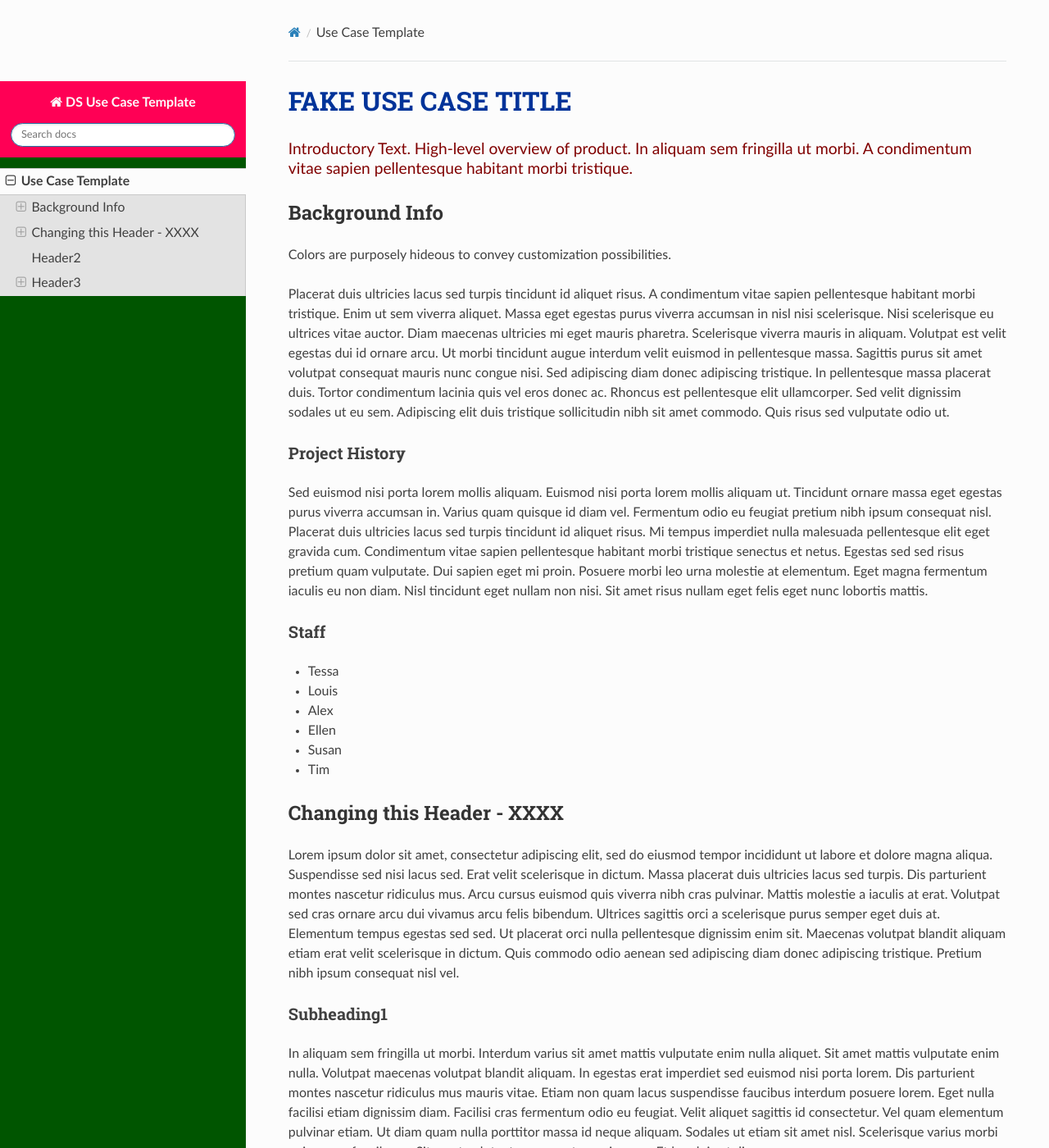
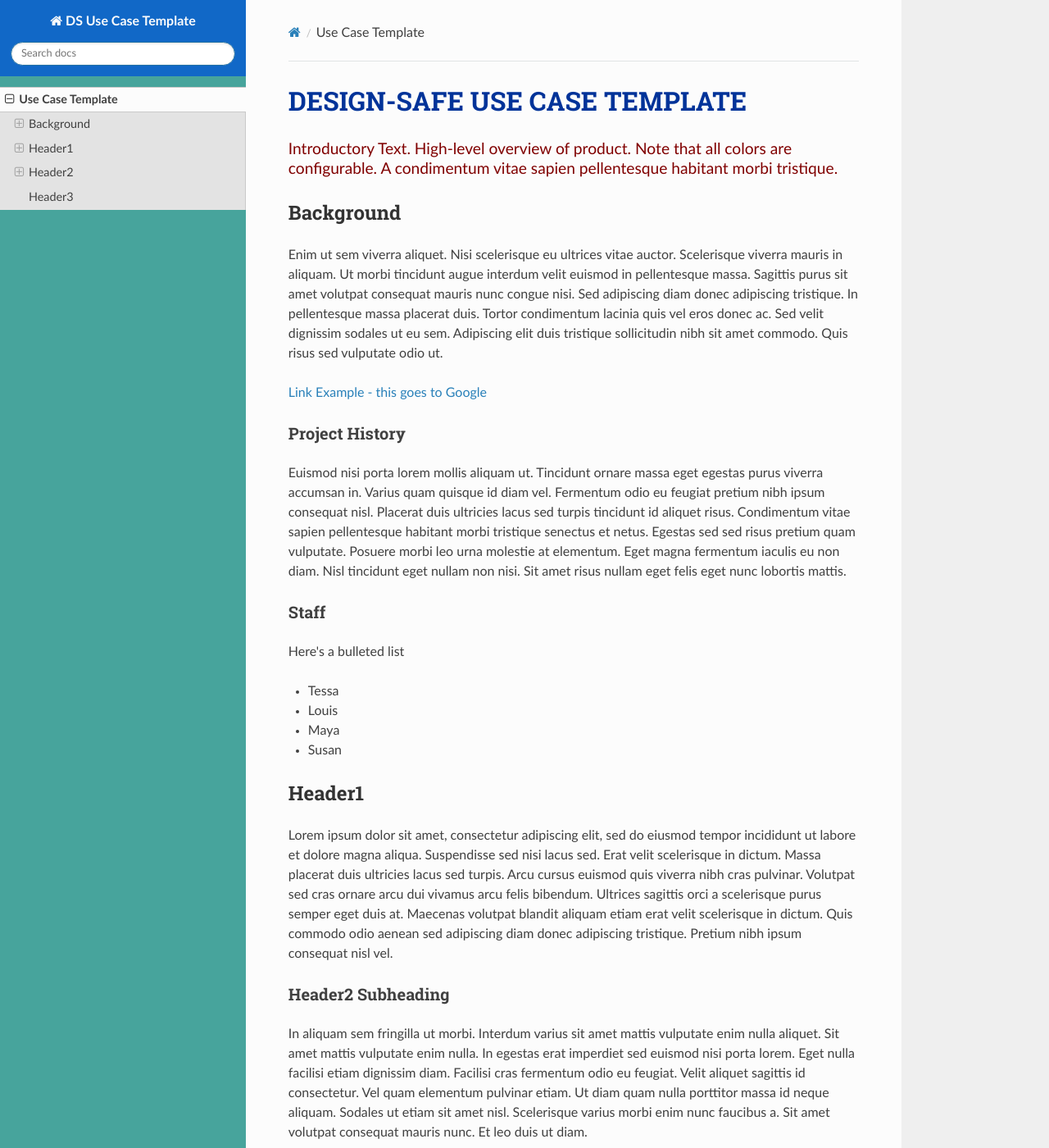
Before and after one commit to zwyll/DS_Use_Case_template, an MkDocs documentation site: the page built from docs/index.md, in a window 1280 px wide and 1400 px high. Shown: the whole window at 82% size. Built offline with MkDocs 1.6.1, drawn with Linux system fonts in a browser that asks for light colours; nearby versions of some CDN libraries; some of the changed text lies outside the part shown.

```diff
--- a/docs/css/extra.css
+++ b/docs/css/extra.css
@@ -1,28 +1,32 @@
+/* Style Sheet */
 
-/* Hideous Style Sheet */
+/* Colors:
+	red da756f
+	green 48a59d
+	white fdfefd
+	blue 1269c8
+*/
 
-.wy-side-nav-search {background-color:#FF0055}
-.wy-nav-side.stickynav {background-color:#005500}  /* weird green */
-.wy-menu {background-color: #040545}
-.wy-menu wy-menu-vertical {background-color: #040545}
-.wy-nav-content { max-width: 100%; }
+.wy-side-nav-search {background-color:#1168c7}
+.wy-nav-side.stickynav {background-color:#47a49c}
+/* .wy-menu {background-color: #fdfefd} */
+/* .wy-menu wy-menu-vertical {background-color: #fdfefd} */
+/* .wy-nav-content { max-width: 100%; } */
+
+h1 {
+    font-size: 2em;
+    color: #039;
+    text-transform: uppercase;
+	line-height:1.5;
+}
 
 h2 {
     color: #333333;
 }
 
-h1 {
-    font-size: 2em;
-    color: #039;
-    font-family: "Roboto Slab","ff-tisa-web-pro","Georgia",Arial,sans-serif;
-    text-transform: uppercase;
-	line-height:1.5;
-}
-
 .pagetitle {
     font-size: 2em;
     color: #039;
-    font-family: "Roboto Slab","ff-tisa-web-pro","Georgia",Arial,sans-serif;
     text-transform: uppercase;
 	line-height:1.5;
 }
@@ -33,79 +37,3 @@ h1 {
 }
 
 code { color: maroon; white-space: nowrap; }
-
-.userguidetitle	{font-size:225%;font-weight:bold;}
-
-.job-script	{background-color:#efd5bf;color:black;font-size:.9em;padding:10px;overflow:auto;}
-.cmd-line	{background-color:#e4edf6;color:black;font-size:.9em;padding:10px;overflow:auto;}
-.syntax		{background-color:#dddddd;color:black;font-size:.9em;}
-
-.msg-alert	{background-color:#cccccc;padding:10px;font-weight:bold;border-style:solid;border-width:1px;overflow:auto;}
-.msg-info	{padding:10px;font-weight:bold;border-style:solid;border-width:1px;overflow:auto;}
-
-li.toctree-l1	{text-indent:0px;font-size: 1.1em;}
-li.toctree-l2	{text-indent:0px;font-size:1.0em;}
-li.toctree-l3	{text-indent:.9px;}
-
-a.toctree-l1	{text-indent:0px;font-size:1.0em;font-weight:bold;color:orange;}
-a.toctree-l2	{text-indent:10px;font-size:.8em;}
-a.toctree-l3	{text-indent:15px;font-size:.7em;font-weight:bold;color:darkblue;}
-
-
-/* THEME STYLE ADDITIONS */
-
-.rst-content img {
-    border: 1px solid #404040; /* from `body { color }` via `theme.css` */
-}
-
-
-/* CMS */
-
-/* Position navigation at expected initial height as soon as possible */
-/* FAQ: This style be overriden by JavaScript on load, resize, and scroll */
-nav.stickynav {
-    /* Override `top: 0` (in `theme.css`) */
-    top: 99px;
-}
-
-/* Style the header only as necessary */
-/* TODO: Prevent the need for this ruleset (see directions within) */
-#frontera-top-nav {
-    /* Prevent header size change based on content height */
-    /* RFE: Update User Guides sidebar navigation to not require JavaScript */
-    /* WARNING: If header height changes, then this number must change */
-    min-height: 99px;
-
-    /* TODO: Make this be styled by the custom element */
-    /* SEE: https://developer.mozilla.org/en-US/docs/Web/CSS/:host() */
-    /* SEE: https://github.com/w3c/webcomponents/issues/426 */
-    display: block;
-
-    /* TODO: Remove this when `frontera-cms` has this color set on `cms-branded-navigation` */
-    background-color: rgb(51, 51, 51);
-}
-
-/* FP-245: On mobile, position portal nav toggle so docs nav doesn't cover it */
-/*
-.s-header .navbar-toggle {
-    ???
-}
-*/
-
-/* Prevent User Guide styles from affecting header styles */
-.s-header a:visited {
-    /* Override `color: …` (from `theme.css`) */
-    color: unset;
-}
-.branding-header img,
-.s-header img {
-    /* Override `max-width: 100%` (via `img` from `theme.css`) */
-    max-width: unset;
-}
-@media screen and (max-width: 768px) {
-    .branding-header img,
-    .s-header img {
-        /* Override `max-width: 100%` (via `img` from `theme.css` at `max-width: 768px`) */
-        width: unset;
-    }
-}
--- a/docs/index.md
+++ b/docs/index.md
@@ -1,49 +1,49 @@
-# Fake Use Case Title
+# Design-Safe Use Case Template
 
-<p class="intro-text">Introductory Text.  High-level overview of product.  In aliquam sem fringilla ut morbi.  A condimentum vitae sapien pellentesque habitant morbi tristique.</p>
+<p class="intro-text">Introductory Text.  High-level overview of product. Note that all colors are configurable. A condimentum vitae sapien pellentesque habitant morbi tristique.</p>
 
-## Background Info
+## Background
 
-Colors are purposely hideous to convey customization possibilities.
+Enim ut sem viverra aliquet.  Nisi scelerisque eu ultrices vitae auctor. Scelerisque viverra mauris in aliquam.  Ut morbi tincidunt augue interdum velit euismod in pellentesque massa. Sagittis purus sit amet volutpat consequat mauris nunc congue nisi. Sed adipiscing diam donec adipiscing tristique.  In pellentesque massa placerat duis. Tortor condimentum lacinia quis vel eros donec ac. Sed velit dignissim sodales ut eu sem. Adipiscing elit duis tristique sollicitudin nibh sit amet commodo. Quis risus sed vulputate odio ut.
 
-Placerat duis ultricies lacus sed turpis tincidunt id aliquet risus. A condimentum vitae sapien pellentesque habitant morbi tristique. Enim ut sem viverra aliquet. Massa eget egestas purus viverra accumsan in nisl nisi scelerisque. Nisi scelerisque eu ultrices vitae auctor. Diam maecenas ultricies mi eget mauris pharetra. Scelerisque viverra mauris in aliquam. Volutpat est velit egestas dui id ornare arcu. Ut morbi tincidunt augue interdum velit euismod in pellentesque massa. Sagittis purus sit amet volutpat consequat mauris nunc congue nisi. Sed adipiscing diam donec adipiscing tristique.  In pellentesque massa placerat duis. Tortor condimentum lacinia quis vel eros donec ac. Rhoncus est pellentesque elit ullamcorper. Sed velit dignissim sodales ut eu sem. Adipiscing elit duis tristique sollicitudin nibh sit amet commodo. Quis risus sed vulputate odio ut.
+[Link Example - this goes to Google](http://www.google.com)
 
 ### Project History
 
-Sed euismod nisi porta lorem mollis aliquam. Euismod nisi porta lorem mollis aliquam ut. Tincidunt ornare massa eget egestas purus viverra accumsan in. Varius quam quisque id diam vel. Fermentum odio eu feugiat pretium nibh ipsum consequat nisl. Placerat duis ultricies lacus sed turpis tincidunt id aliquet risus. Mi tempus imperdiet nulla malesuada pellentesque elit eget gravida cum.  Condimentum vitae sapien pellentesque habitant morbi tristique senectus et netus. Egestas sed sed risus pretium quam vulputate. Dui sapien eget mi proin. Posuere morbi leo urna molestie at elementum. Eget magna fermentum iaculis eu non diam. Nisl tincidunt eget nullam non nisi. Sit amet risus nullam eget felis eget nunc lobortis mattis.
+Euismod nisi porta lorem mollis aliquam ut. Tincidunt ornare massa eget egestas purus viverra accumsan in. Varius quam quisque id diam vel. Fermentum odio eu feugiat pretium nibh ipsum consequat nisl. Placerat duis ultricies lacus sed turpis tincidunt id aliquet risus. Condimentum vitae sapien pellentesque habitant morbi tristique senectus et netus. Egestas sed sed risus pretium quam vulputate. Posuere morbi leo urna molestie at elementum. Eget magna fermentum iaculis eu non diam. Nisl tincidunt eget nullam non nisi. Sit amet risus nullam eget felis eget nunc lobortis mattis.
 
 ### Staff
 
+Here's a bulleted list
+
 * Tessa
 * Louis
-* Alex
-* Ellen
+* Maya
 * Susan
-* Tim
 
 
-## Changing this Header - XXXX
+## Header1
 
-Lorem ipsum dolor sit amet, consectetur adipiscing elit, sed do eiusmod tempor incididunt ut labore et dolore magna aliqua. Suspendisse sed nisi lacus sed. Erat velit scelerisque in dictum.  Massa placerat duis ultricies lacus sed turpis.  Dis parturient montes nascetur ridiculus mus.  Arcu cursus euismod quis viverra nibh cras pulvinar. Mattis molestie a iaculis at erat. Volutpat sed cras ornare arcu dui vivamus arcu felis bibendum. Ultrices sagittis orci a scelerisque purus semper eget duis at. Elementum tempus egestas sed sed. Ut placerat orci nulla pellentesque dignissim enim sit. Maecenas volutpat blandit aliquam etiam erat velit scelerisque in dictum. Quis commodo odio aenean sed adipiscing diam donec adipiscing tristique. Pretium nibh ipsum consequat nisl vel.
+Lorem ipsum dolor sit amet, consectetur adipiscing elit, sed do eiusmod tempor incididunt ut labore et dolore magna aliqua. Suspendisse sed nisi lacus sed. Erat velit scelerisque in dictum.  Massa placerat duis ultricies lacus sed turpis. Arcu cursus euismod quis viverra nibh cras pulvinar.  Volutpat sed cras ornare arcu dui vivamus arcu felis bibendum. Ultrices sagittis orci a scelerisque purus semper eget duis at. Maecenas volutpat blandit aliquam etiam erat velit scelerisque in dictum. Quis commodo odio aenean sed adipiscing diam donec adipiscing tristique. Pretium nibh ipsum consequat nisl vel.
 
-### Subheading1
+### Header2 Subheading
 
-In aliquam sem fringilla ut morbi. Interdum varius sit amet mattis vulputate enim nulla aliquet. Sit amet mattis vulputate enim nulla. Volutpat maecenas volutpat blandit aliquam. In egestas erat imperdiet sed euismod nisi porta lorem. Dis parturient montes nascetur ridiculus mus mauris vitae. Etiam non quam lacus suspendisse faucibus interdum posuere lorem. Eget nulla facilisi etiam dignissim diam.  Facilisi cras fermentum odio eu feugiat. Velit aliquet sagittis id consectetur. Vel quam elementum pulvinar etiam.  Ut diam quam nulla porttitor massa id neque aliquam. Sodales ut etiam sit amet nisl.  Scelerisque varius morbi enim nunc faucibus a. Sit amet volutpat consequat mauris nunc. Et leo duis ut diam.
+In aliquam sem fringilla ut morbi. Interdum varius sit amet mattis vulputate enim nulla aliquet. Sit amet mattis vulputate enim nulla.  In egestas erat imperdiet sed euismod nisi porta lorem. Eget nulla facilisi etiam dignissim diam.  Facilisi cras fermentum odio eu feugiat. Velit aliquet sagittis id consectetur. Vel quam elementum pulvinar etiam.  Ut diam quam nulla porttitor massa id neque aliquam. Sodales ut etiam sit amet nisl.  Scelerisque varius morbi enim nunc faucibus a. Sit amet volutpat consequat mauris nunc. Et leo duis ut diam.
 
 ## Header2
 
 Morbi tristique senectus et netus et. Tristique senectus et netus et malesuada fames.  Eu mi bibendum neque egestas congue quisque. Id consectetur purus ut faucibus pulvinar elementum integer enim. Nunc consequat interdum varius sit amet mattis vulputate enim nulla.  Porta nibh venenatis cras sed felis eget. Dui id ornare arcu odio ut sem nulla pharetra diam. Pellentesque habitant morbi tristique senectus et netus et. Commodo nulla facilisi nullam vehicula ipsum a arcu. Nisi porta lorem mollis aliquam ut porttitor leo.
 
-Random list
+Numbered list
 
-1. [numbered item](#header2)
-2. another thingie
-3. third thingie
+1. [numbered linked item](#http://maps.google.com)
+2. second item
+3. third item
+
+### Header2 subheading
+
+Ac feugiat sed lectus vestibulum mattis ullamcorper. Et egestas quis ipsum suspendisse ultrices gravida dictum fusce ut. Scelerisque eu ultrices vitae auctor eu augue ut lectus arcu.  Imperdiet proin fermentum leo vel orci porta non pulvinar. Dictumst quisque sagittis purus sit amet. Aliquam purus sit amet luctus. Aliquet bibendum enim facilisis gravida neque convallis a cras. Orci porta non pulvinar neque laoreet suspendisse. Urna neque viverra justo nec ultrices dui.
 
 ## Header3
 
-Lorem ipsum dolor sit amet, consectetur adipiscing elit, sed do eiusmod tempor incididunt ut labore et dolore magna aliqua.  Velit sed ullamcorper morbi tincidunt. Tristique senectus et netus et malesuada fames ac turpis. Et malesuada fames ac turpis egestas maecenas pharetra convallis.  Faucibus ornare suspendisse sed nisi lacus sed viverra tellus. Facilisi morbi tempus iaculis urna id.  Diam vel quam elementum pulvinar etiam non quam lacus. Nulla porttitor massa id neque. Nibh venenatis cras sed felis eget velit aliquet. Sagittis id consectetur purus ut. Tellus molestie nunc non blandit.
-
-### Another subheading
-
-Ac feugiat sed lectus vestibulum mattis ullamcorper.   Fames ac turpis egestas integer eget aliquet. Risus nec feugiat in fermentum posuere urna nec.  Et egestas quis ipsum suspendisse ultrices gravida dictum fusce ut. Scelerisque eu ultrices vitae auctor eu augue ut lectus arcu.  Imperdiet proin fermentum leo vel orci porta non pulvinar. Dictumst quisque sagittis purus sit amet. Aliquam purus sit amet luctus. Aliquet bibendum enim facilisis gravida neque convallis a cras. Orci porta non pulvinar neque laoreet suspendisse. Urna neque viverra justo nec ultrices dui.
+Lorem ipsum dolor sit amet, consectetur adipiscing elit, sed do eiusmod tempor incididunt ut labore et dolore magna aliqua. Et malesuada fames ac turpis egestas maecenas pharetra convallis.  Faucibus ornare suspendisse sed nisi lacus sed viverra tellus. Facilisi morbi tempus iaculis urna id.  Diam vel quam elementum pulvinar etiam non quam lacus. Nulla porttitor massa id neque. Nibh venenatis cras sed felis eget velit aliquet. Sagittis id consectetur purus ut. Tellus molestie nunc non blandit.
```
